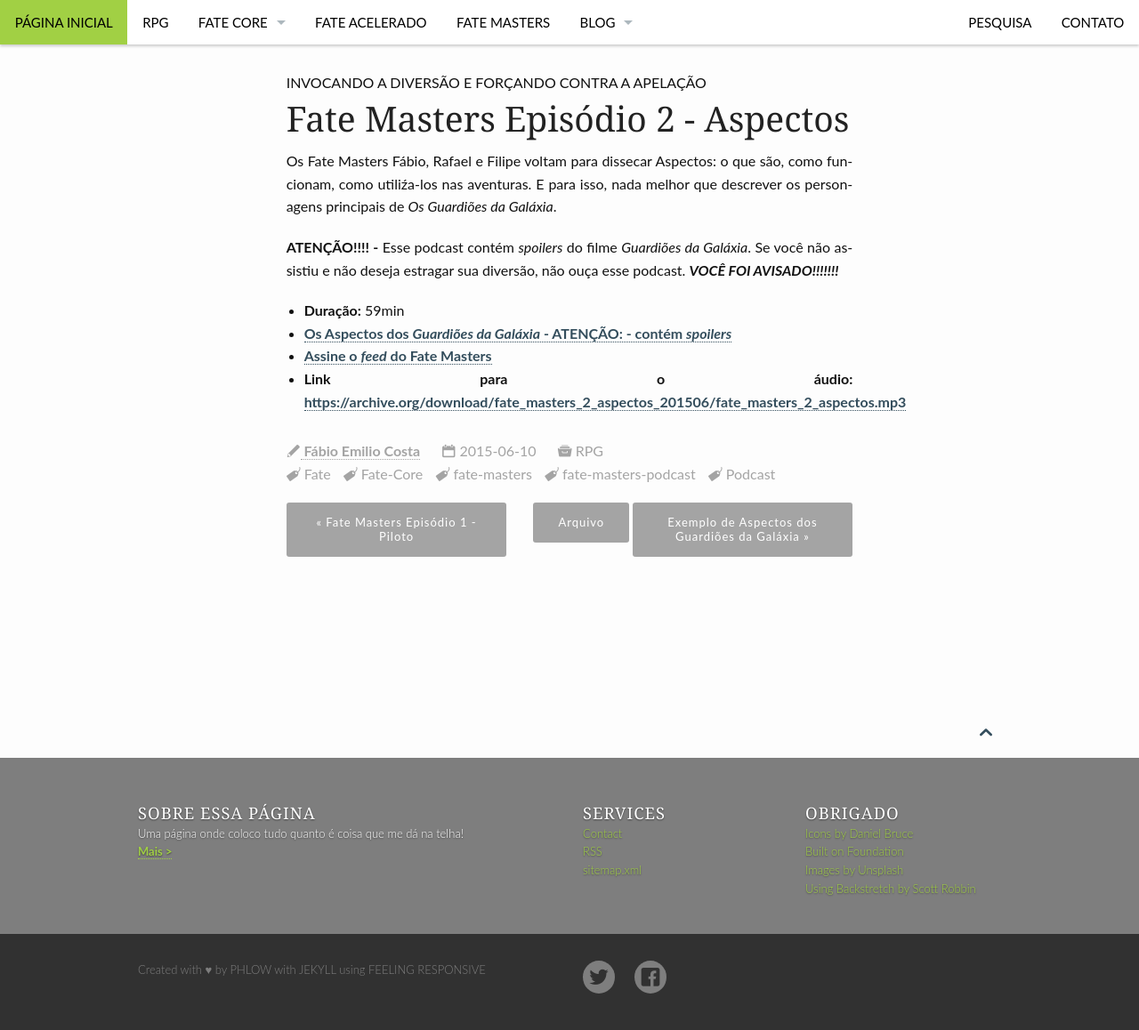
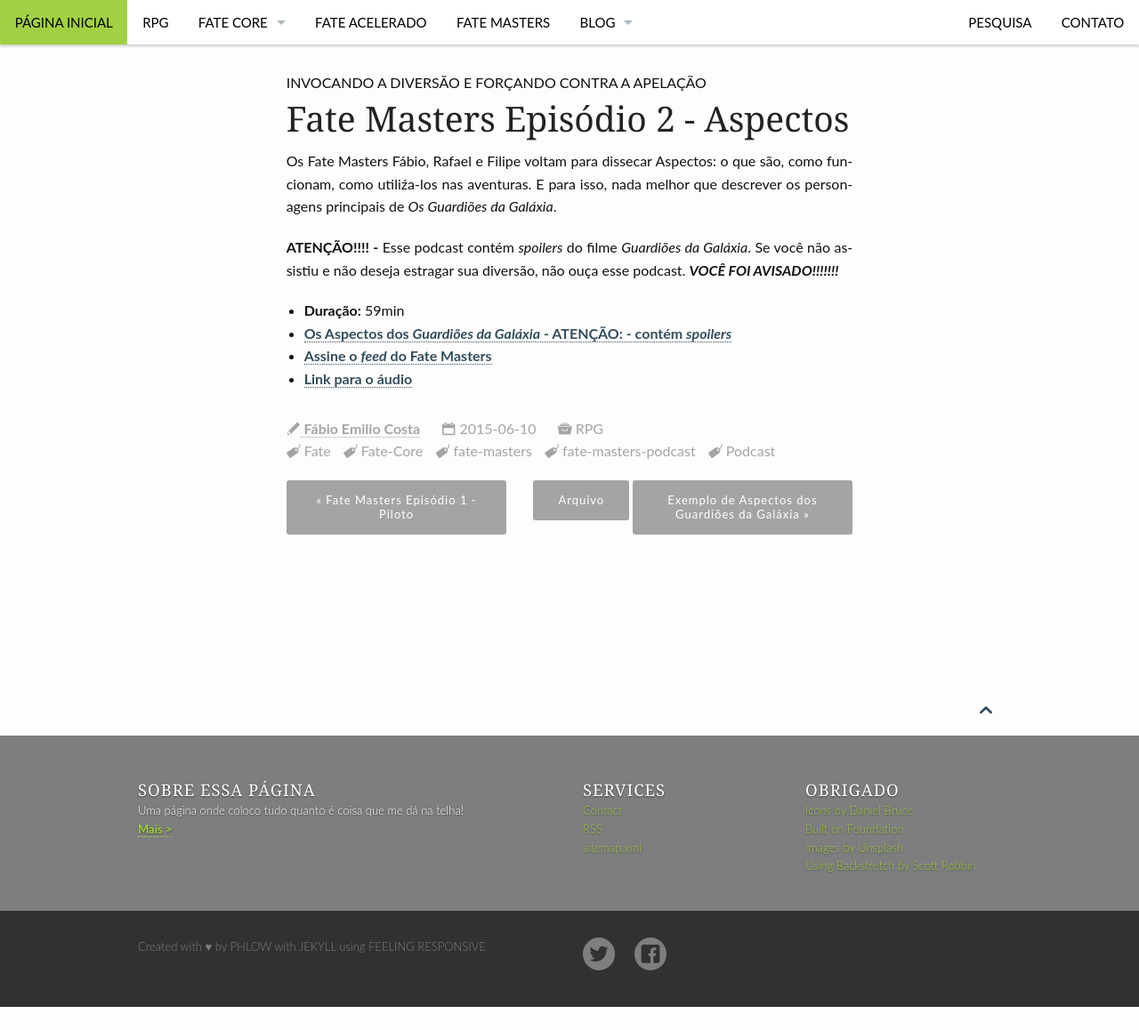
Before and after one commit to fabiocosta0305/fabiocosta0305.github.io-old, a Jekyll site: the page built from _posts/Fate-Masters/2015-06-10-FateMasters#2.md, in a window 1280 px wide. Shown: the whole page at 89% size. Built offline with Jekyll 4.4.1, drawn with Linux system fonts in a browser that asks for light colours; after the commit the page ends 1132 px from its top, so only the background shows below that; part of the change alters nothing that is shown.

```diff
--- a/_posts/Fate-Masters/2015-06-10-FateMasters#2.md
+++ b/_posts/Fate-Masters/2015-06-10-FateMasters#2.md
@@ -20,7 +20,7 @@ Os Fate Masters Fábio, Rafael e Filipe voltam para dissecar Aspectos: o que sã
 - **Duração:** 59min
 - [Os Aspectos dos *Guardiões da Galáxia* - **ATENÇÃO:** - contém _spoilers_][1]
 - [Assine o _feed_ do Fate Masters][feed-fatemasters]
-- **Link para o áudio:**  [https://archive.org/download/fate_masters_2_aspectos_201506/fate_masters_2_aspectos.mp3][link-mp3]
+- [**Link para o áudio**][link-mp3]
 
 [1]: /rpg/FateMasters2-AspectosGuardioesDaGalaxia/
 [feed-fatemasters]: http://feeds.feedburner.com/FateMastersRPG
```
